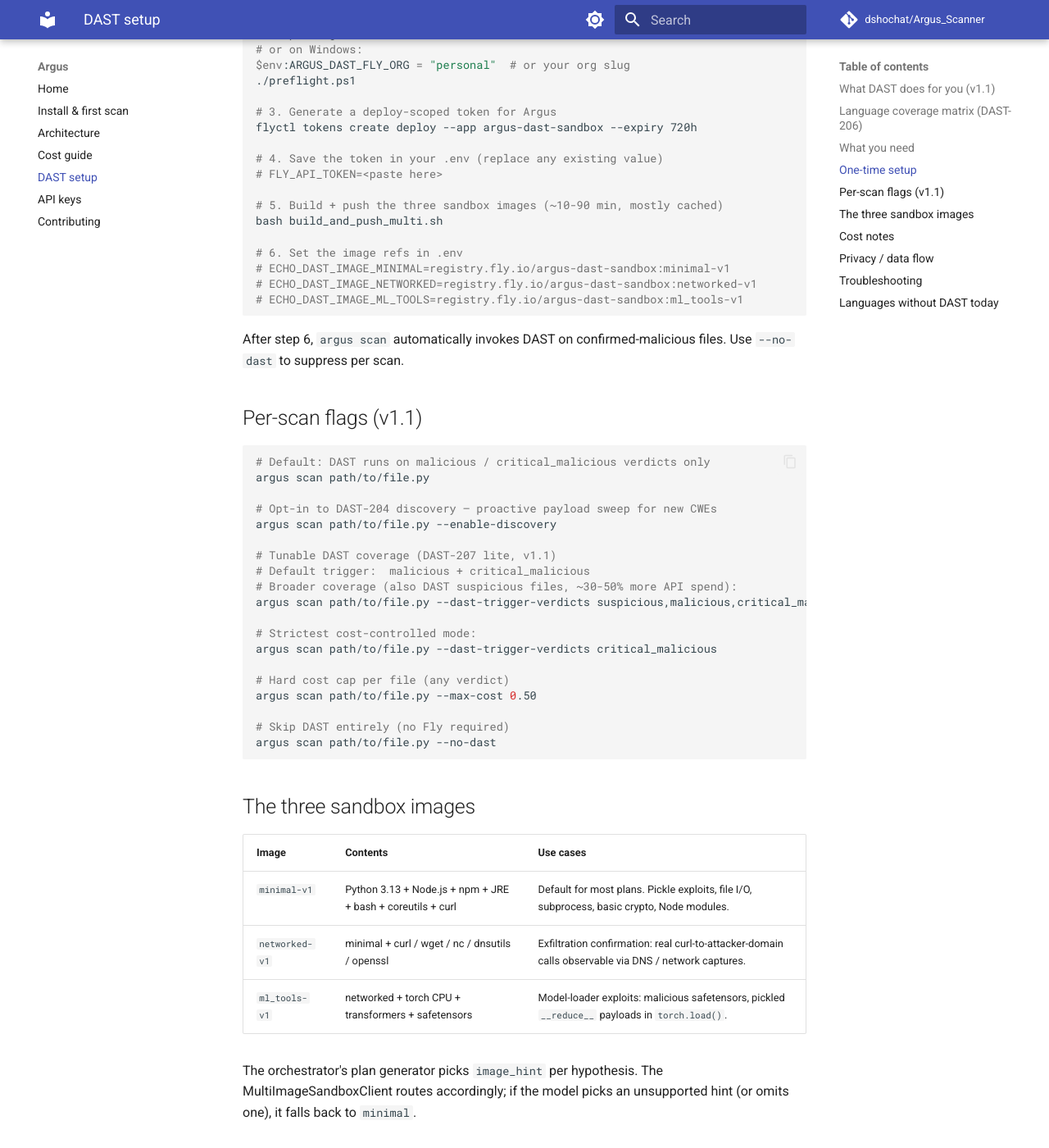
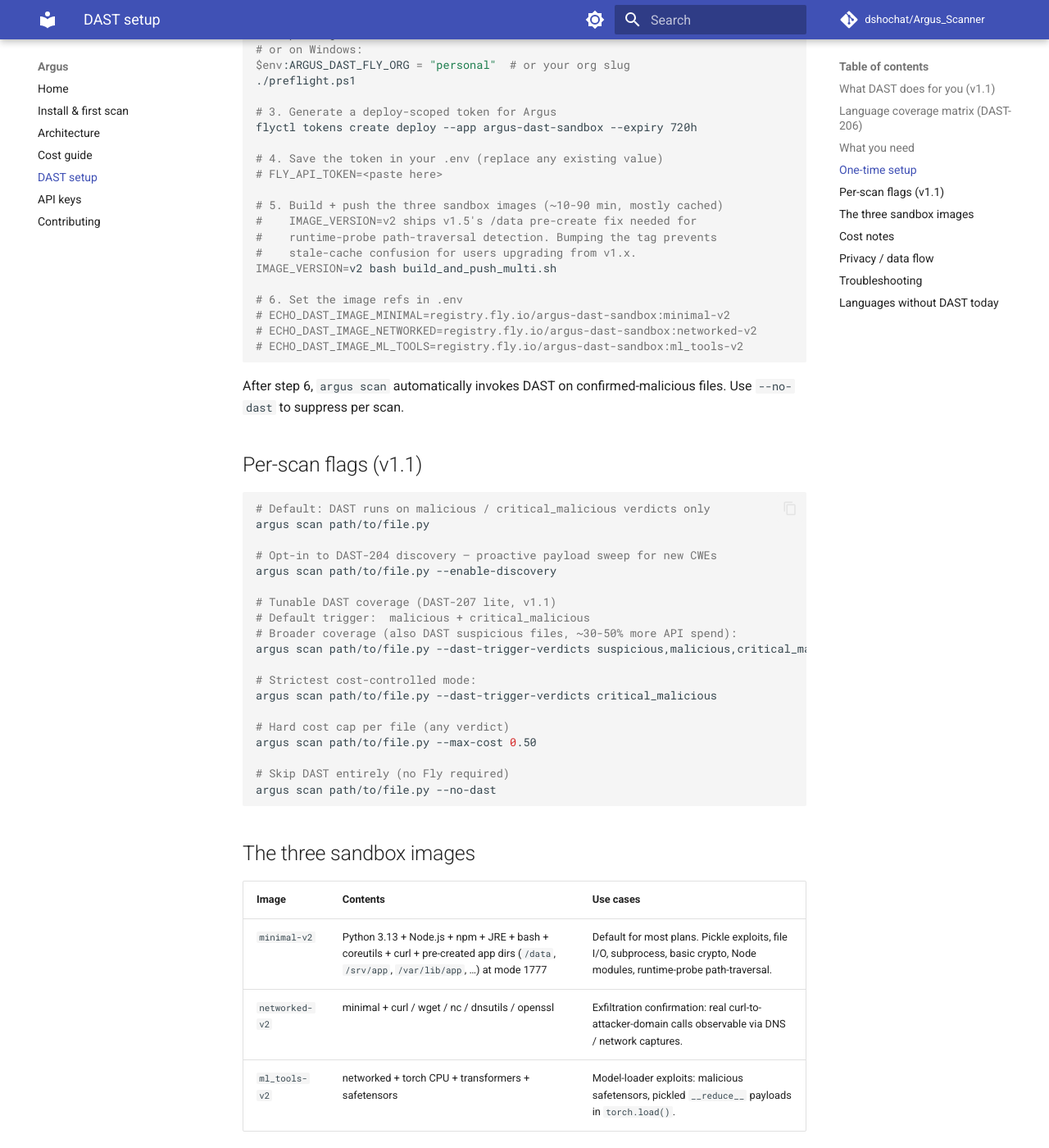
Before and after one commit to dshochat/Argus_Scanner, an MkDocs documentation site: the page built from docs/dast-setup.md, in a window 1280 px wide and 1400 px high, scrolled down 1983 px. Shown: the whole window at 82% size. Built offline with MkDocs 1.6.1 and Material for MkDocs 9.7.7, drawn with Linux system fonts in a browser that asks for light colours; comment, search, counter and statistics services are not loaded; some of the changed text lies outside the part shown.

Commit message:
docs: bump sandbox image refs to v2 for v1.5 runtime probe
v1.5's runtime probe needs common app dirs (/data, /srv/app, etc.)
pre-created at mode 1777 in the sandbox image — without that, path-
traversal exploits targeting hard-coded prefix dirs raise
FileNotFoundError before the exploit can fire. The Dockerfile change
ships in v1.5; users following dast-setup.md must build + tag as v2.

* docs/dast-setup.md — IMAGE_VERSION=v2 in build_and_push_multi.sh
  invocation, env-var examples bumped to *-v2, image-table updated to
  reflect the new pre-created-dirs contents column, and an
  "Upgrading from v1.x?" callout explaining why existing v1 images
  must be rebuilt + retagged.
* README.md — DAST narrative bumped from *-v1 → *-v2 for consistency.

No code changes — purely user-facing documentation that prevents
v1.5 users from pulling stale v1 images and getting silent
false-negatives on path-traversal vulns.

````diff
--- a/docs/dast-setup.md
+++ b/docs/dast-setup.md
@@ -17,7 +17,7 @@
 
 ## Language coverage matrix (DAST-206)
 
-The Argus DAST sandbox image (`minimal-v1`, `networked-v1`, `ml_tools-v1`) ships with multi-language runtimes pre-installed. Discovery commands auto-dispatch by file extension:
+The Argus DAST sandbox image (`minimal-v2`, `networked-v2`, `ml_tools-v2`) ships with multi-language runtimes pre-installed. Discovery commands auto-dispatch by file extension:
 
 | File extension | Runtime | Use case |
 |---|---|---|
@@ -61,12 +61,15 @@
 # FLY_API_TOKEN=<paste here>
 
 # 5. Build + push the three sandbox images (~10-90 min, mostly cached)
-bash build_and_push_multi.sh
+#    IMAGE_VERSION=v2 ships v1.5's /data pre-create fix needed for
+#    runtime-probe path-traversal detection. Bumping the tag prevents
+#    stale-cache confusion for users upgrading from v1.x.
+IMAGE_VERSION=v2 bash build_and_push_multi.sh
 
 # 6. Set the image refs in .env
-# ECHO_DAST_IMAGE_MINIMAL=registry.fly.io/argus-dast-sandbox:minimal-v1
-# ECHO_DAST_IMAGE_NETWORKED=registry.fly.io/argus-dast-sandbox:networked-v1
-# ECHO_DAST_IMAGE_ML_TOOLS=registry.fly.io/argus-dast-sandbox:ml_tools-v1
+# ECHO_DAST_IMAGE_MINIMAL=registry.fly.io/argus-dast-sandbox:minimal-v2
+# ECHO_DAST_IMAGE_NETWORKED=registry.fly.io/argus-dast-sandbox:networked-v2
+# ECHO_DAST_IMAGE_ML_TOOLS=registry.fly.io/argus-dast-sandbox:ml_tools-v2
 ```
 
 After step 6, `argus scan` automatically invokes DAST on confirmed-malicious files. Use `--no-dast` to suppress per scan.
@@ -99,9 +102,11 @@
 
 | Image | Contents | Use cases |
 |---|---|---|
-| `minimal-v1` | Python 3.13 + Node.js + npm + JRE + bash + coreutils + curl | Default for most plans. Pickle exploits, file I/O, subprocess, basic crypto, Node modules. |
-| `networked-v1` | minimal + curl / wget / nc / dnsutils / openssl | Exfiltration confirmation: real curl-to-attacker-domain calls observable via DNS / network captures. |
-| `ml_tools-v1` | networked + torch CPU + transformers + safetensors | Model-loader exploits: malicious safetensors, pickled `__reduce__` payloads in `torch.load()`. |
+| `minimal-v2` | Python 3.13 + Node.js + npm + JRE + bash + coreutils + curl + pre-created app dirs (`/data`, `/srv/app`, `/var/lib/app`, …) at mode 1777 | Default for most plans. Pickle exploits, file I/O, subprocess, basic crypto, Node modules, runtime-probe path-traversal. |
+| `networked-v2` | minimal + curl / wget / nc / dnsutils / openssl | Exfiltration confirmation: real curl-to-attacker-domain calls observable via DNS / network captures. |
+| `ml_tools-v2` | networked + torch CPU + transformers + safetensors | Model-loader exploits: malicious safetensors, pickled `__reduce__` payloads in `torch.load()`. |
+
+> **Upgrading from v1.x?** Existing `*-v1` images don't include the common app directories pre-created at mode 1777 that v1.5's runtime probe needs to detect path-traversal exploits against hard-coded prefix dirs like `open("/data/" + user_input)`. Rebuild + retag with `IMAGE_VERSION=v2 bash build_and_push_multi.sh` and update your `.env` to point at the `-v2` tags.
 
 The orchestrator's plan generator picks `image_hint` per hypothesis. The MultiImageSandboxClient routes accordingly; if the model picks an unsupported hint (or omits one), it falls back to `minimal`.
 
````
Also changed, not shown: README.md (+1 -1 lines).
